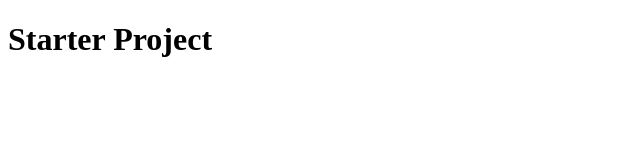
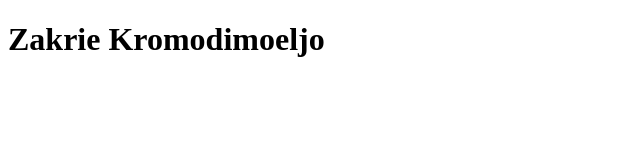
Before and after one commit to zakriek/starter, a plain HTML site: page index.html in a window 1280 px wide. Shown: the whole page, without its empty margins (0-640 px from the left). Drawn offline with Linux system fonts and the light colour scheme.

Commit message:
Updated README and html.index code

```diff
--- a/index.html
+++ b/index.html
@@ -7,6 +7,6 @@
     <title>Starter Project</title>
 </head>
 <body>
-    <h1>Starter Project</h1>
+    <h1>Zakrie Kromodimoeljo</h1>
 </body>
 </html>
```
Also changed, not shown: 1 other file.
